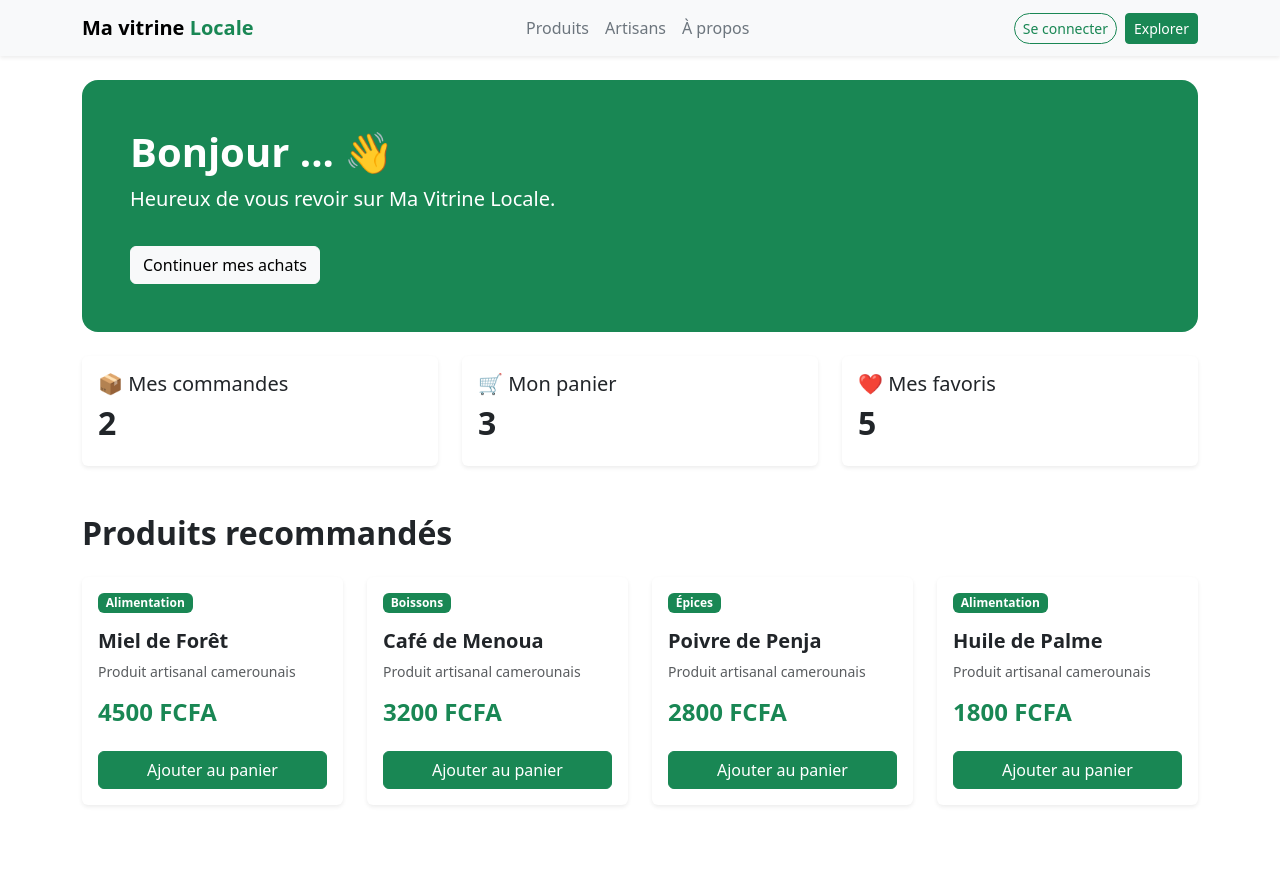
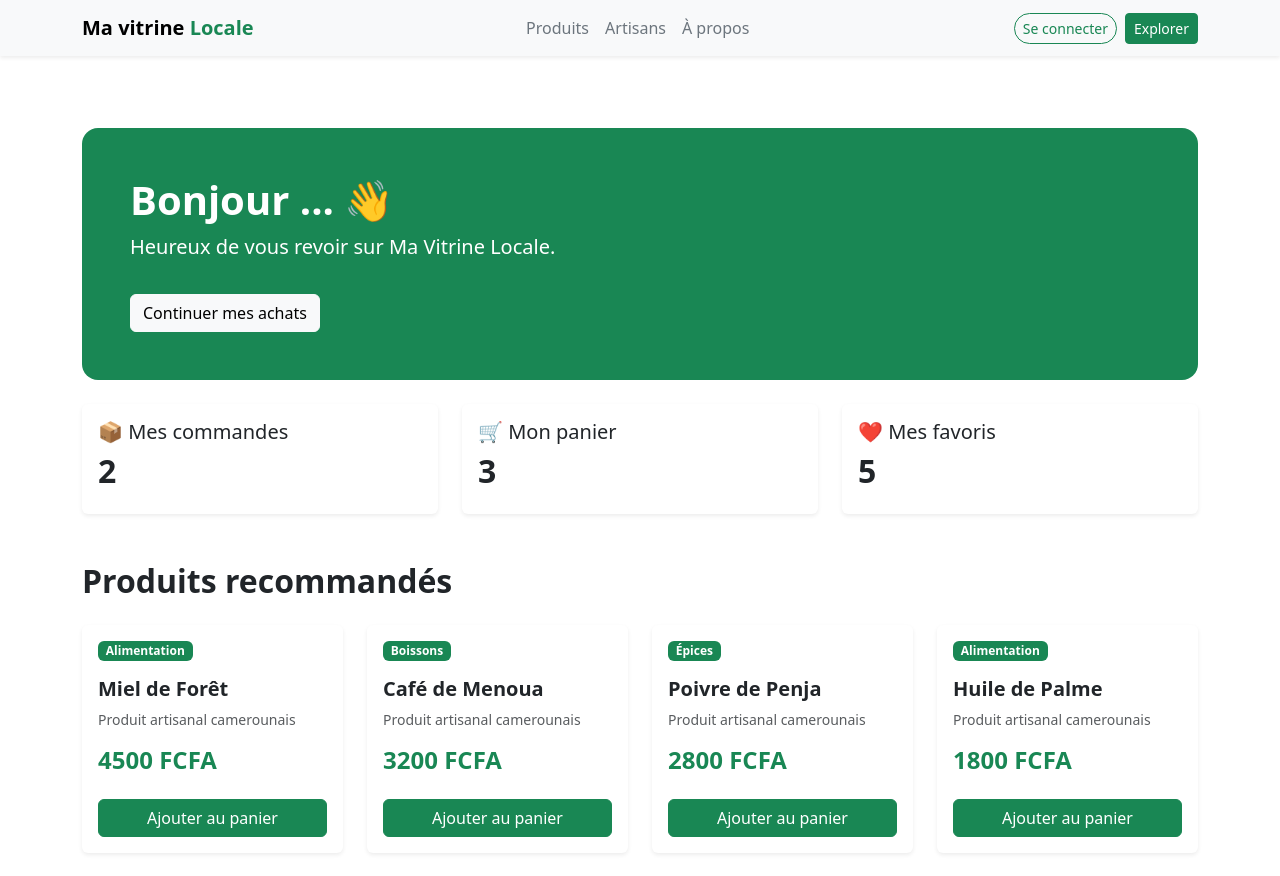
Before and after one commit to Studies-Holding/test-ambassador, a React (Vite) app in the folder frontend_ma_vitrine/react/: page /dashboard in a window 1280 px wide. Before the commit the page ends 829 px from the top, so only its background shows below. Built offline with nearby package versions, Linux system fonts and the light colour scheme; no server answers.

Commit message:
feat:Ajout d'une marge supérieure

```diff
--- a/frontend_ma_vitrine/react/src/composants/dashboard/HeroDashboard.jsx
+++ b/frontend_ma_vitrine/react/src/composants/dashboard/HeroDashboard.jsx
@@ -17,7 +17,7 @@ function HeroDashboard() {
     }, []);
 
     return (
-        <div className="bg-success text-white rounded-4 p-5 mb-4">
+        <div className="bg-success text-white rounded-4 p-5 mt-5 mb-4">
             <h1 className="fw-bold">
                 Bonjour {user ? user.name : "..."} 👋
             </h1>
```
